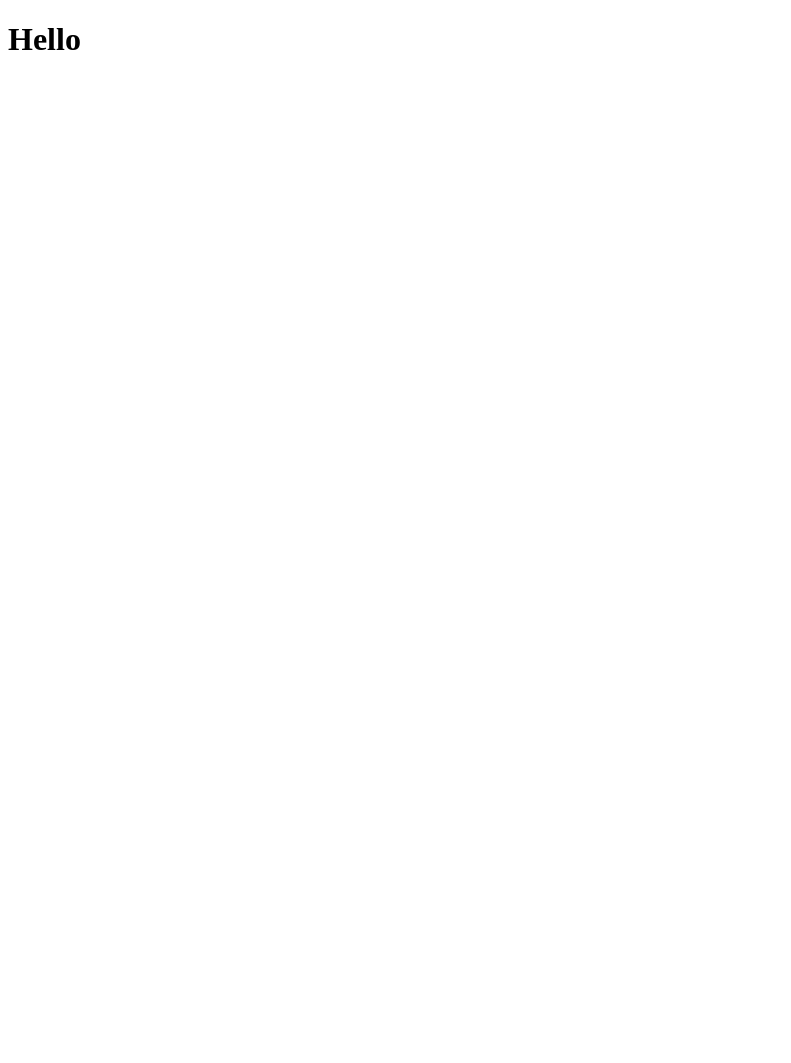
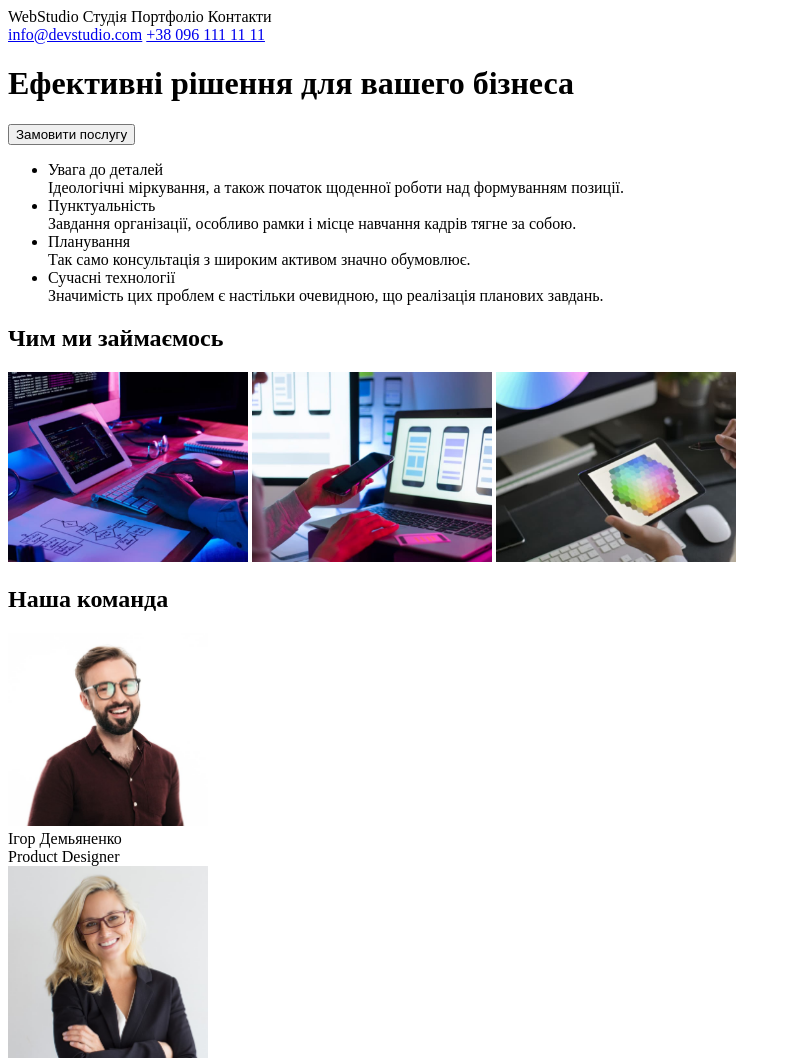
Before and after one commit to Halyna-Melnykova/goit-markup-hw-01, a plain HTML site: page index.html in a window 1280 px wide. Shown: the top 1063 px of the page, without its empty margins (0-791 px from the left). Before the commit the page ends 800 px from the top, so only its background shows below. Drawn offline with Linux system fonts and the light colour scheme.

Commit message:
summary html
images

```diff
--- a/index.html
+++ b/index.html
@@ -4,9 +4,74 @@
     <meta charset="UTF-8">
     <meta http-equiv="X-UA-Compatible" content="IE=edge">
     <meta name="viewport" content="width=device-width, initial-scale=1.0">
-    <title>Document</title>
+    <title>Web studio</title>
 </head>
 <body>
-    <h1>Hello</h1>
+    <header>
+        <nav>
+            <a>WebStudio</a>
+            <a>Студія</a>
+            <a>Портфоліо</a>
+            <a>Контакти</a>
+        </nav>
+     <a href="mailto:info@devstudio.com">info@devstudio.com</a>
+     <a href="tel:+380961111111">+38 096 111 11 11</a>
+    </header>
+    <!-- main content -->
+    <div>
+        <h1>Ефективні рішення для вашего бізнеса</h1>
+        <button>Замовити послугу</button>
+    </div>
+    <!-- specifics -->
+    <div>
+        <ul>
+            <li>Увага до деталей</li>
+            <dt>Ідеологічні міркування, а також початок щоденної роботи над формуванням позиції.</dt>
+            <li>Пунктуальність</li>
+            <dt>Завдання організації, особливо рамки і місце навчання кадрів тягне за собою.</dt>
+            <li>Планування</li>
+            <dt>Так само консультація з широким активом значно обумовлює.</dt>
+            <li>Сучасні технології</li>
+            <dt>Значимість цих проблем є настільки очевидною, що реалізація планових завдань.</dt>
+        </ul>
+    </div>
+    <!-- work -->
+    <div>
+        <h2>Чим ми займаємось</h2>
+        <img src="images/box1.jpg" alt="laptop" width="240">
+        <img src="images/box2.jpg" alt="phone" width="240">
+        <img src="images/box3.jpg" alt="tablet" width="240">
+    </div>
+    <!-- team -->
+    <div>
+        <h2>Наша команда</h2>
+        <img src="images/ihor.jpg" alt="photo ihor" width="200">
+        <figcaption>Ігор Демьяненко<br>
+            Product Designer
+        </figcaption>
+        <img src="images/olha.jpg" alt="photo olha" width="200">
+        <figcaption>Ольга Репіна<br>
+            Frontend Developer
+        </figcaption>
+        <img src="images/nik.jpg" alt="photo nik" width="200">
+        <figcaption>Микола Тарасов<br>
+            Marketing
+        </figcaption>
+        <img src="images/mike.jpg" alt="photo" width="200">
+        <figcaption>Михайло Єрмаков<br>
+            UI Designer
+        </figcaption>
+
+    </div>
+    <!-- footer -->
+    <footer>
+        <a>WebStudio</a>
+        <address>
+           г. Киев, пр-т Леси Украинки, 26<br>
+           info@example.com<br>
+           +38 099 111 11 11
+        </address>
+    </footer>
+
 </body>
 </html>
```
Also changed, not shown: .prettierrc.json (added), images/box1.jpg (added), images/box2.jpg (added), images/box3.jpg (added), images/ihor.jpg (added), images/mike.jpg (added), images/nik.jpg (added), images/olha.jpg (added).
